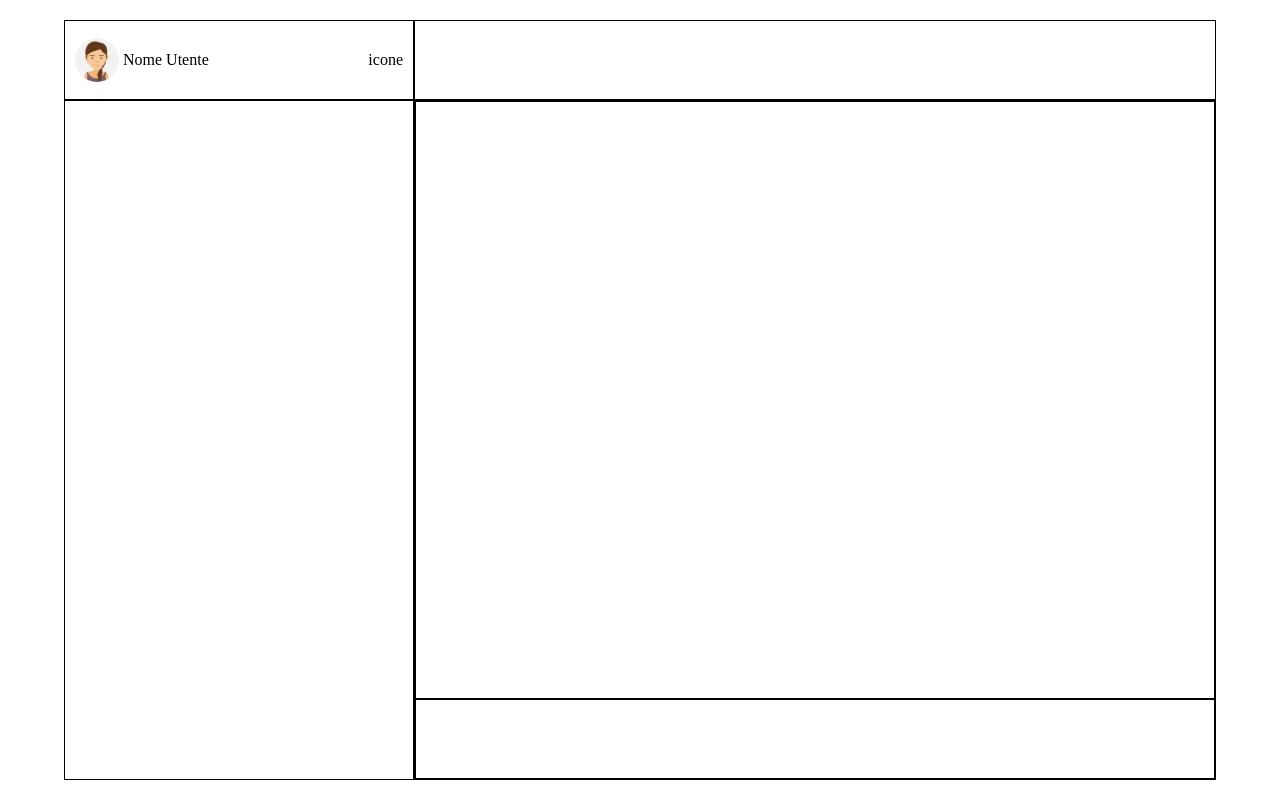
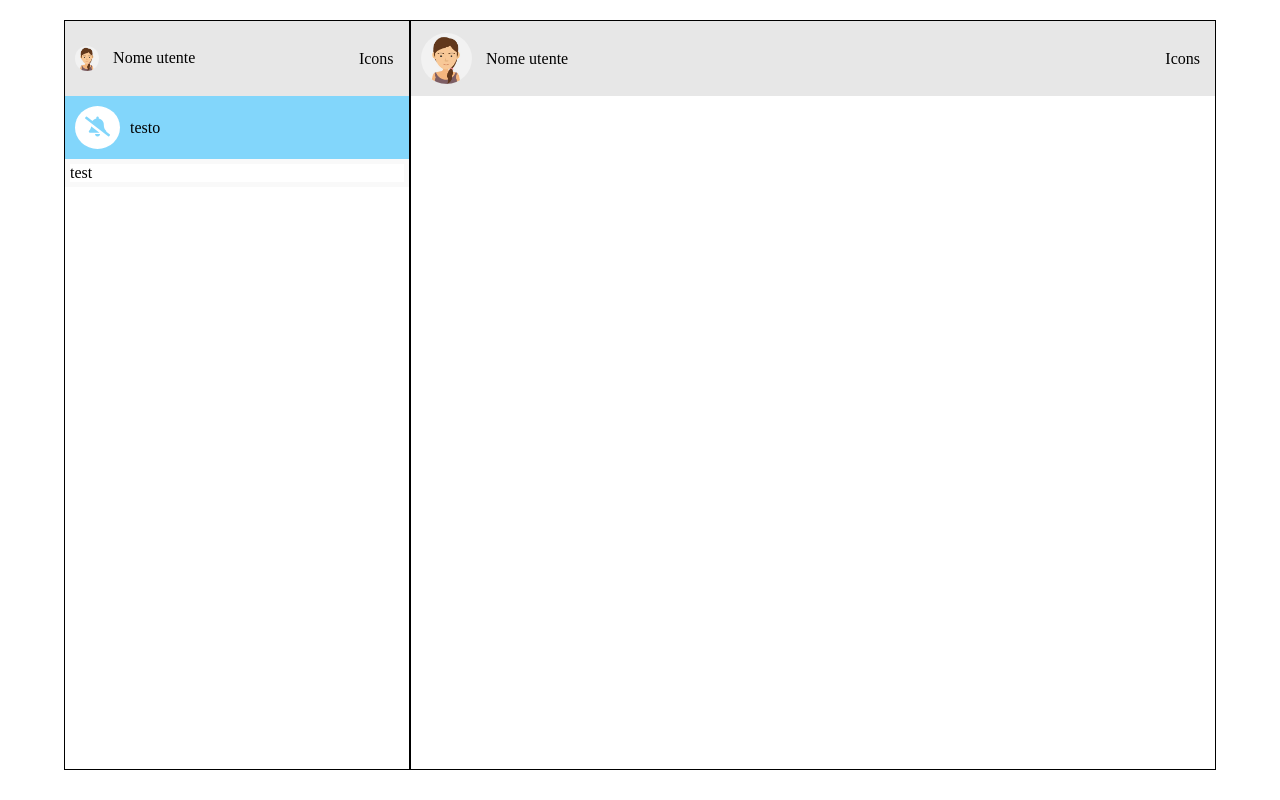
Before and after one commit to matteomichelon/vue-boolzapp, a plain HTML site: page index.html in a window 1280 px wide. Drawn offline with nearby package versions, Linux system fonts and the light colour scheme.

Commit message:
Aggiornato html e css con flex

```diff
--- a/css/style.css
+++ b/css/style.css
@@ -45,88 +45,83 @@ li {
     display: flex;
 }
 
-/* HEADER */
+/* User container */
 
-header {
-    height: 80px;
-    overflow: hidden;
+.user-container {
+    align-items: center;
+    background-color: #e7e7e7;
+    height: 75px;
+    justify-content: space-between;
 }
 
-/* Header-left */
-
-.header-left {
-    float: left;
-    height: 100%;
-    /* Width stesso di nav */
-    width: 350px;
-    overflow: hidden;
+.img-profile img {
+    width: 15%;
     padding: 10px;
-    /* display-flex */
-    align-items: center;
-    /* test */
-    border: 1px solid black;
-}
-
-
-
-header .user-profile img {
-    width: 15%;
     border-radius: 50%;
     vertical-align: middle;
 }
 
-header .user-profile span {
+.img-profile span {
     vertical-align: middle;
 }
 
-/* Header-right */
-
-.header-right {
-    float: left;
-    height: 100%;
-    /* Width stesso di main-right */
-    width: calc( 100% - 350px);
-    overflow: hidden;
-    /* test */
-    border: 1px solid black;
+.user-icons {
+    padding-right: 15px;
 }
 
 /* MAIN */
 
 main {
-    height: calc( 100% - 80px);
+    height: calc( 100% - 10px);
     width: 100%;
 }
 
-nav {
-    float: left;
-    width: 350px;
-    height: 100%;
-    overflow-y: auto;
+/* Container-left */
+
+.container-left {
+    width: 30%;
     /* test */
     border: 1px solid black;
 }
 
-.main-right {
-    float: left;
-    width: calc( 100% - 350px);
-    height: 100%;
-    overflow-y: auto;
+/* Servin Container */
+
+.servin-container{
+    align-items: center;
+    padding: 10px;
+    background-color: #82d6fb;
+}
+
+.bell-slash {
+    padding: 10px;
+    background-color: white;
+    border-radius: 50%;
+    font-size: 20px;
+}
+
+.bell-slash i{
+    color: #82d6fb;
+}
+
+.servin-text{
+    padding-left: 10px;
+}
+
+/* Finder */
+
+.finder-container{
+    background-color: #f9f9f9;
+    padding: 5px;
+}
+
+.finder{
+    background-color: white;
+}
+
+/* Container-right */
+
+.container-right {
+    width: 70%;
     /* test */
     border: 1px solid black;
 }
-
-.chat-container {
-    width: 100%;
-    height: calc(100% - 80px);
-    overflow-y: auto;
-    /* test */
-    border: 1px solid black;
-}
-
-.write-container {
-    width: 100%;
-    height: 80px;
-    /* test */
-    border: 1px solid black;
-}
--- a/index.html
+++ b/index.html
@@ -30,63 +30,61 @@
             <!-- Container -->
             <div class="container">
 
-                <!-- HEADER -->
-                <header>
+                <!-- MAIN -->
+                <main class=" display-flex">
 
-                    <!-- Header-left -->
-                    <div class="header-left display-flex">
+                    <!-- Container-left -->
+                    <div class="container-left">
 
-                        <div class="user-profile">
-                            <img src="img/avatar_io.jpg" alt="">
-                            <span>Nome Utente</span>
+                        <!-- User-container -->
+                        <div class="user-container display-flex">
+                            <div class="img-profile">
+                                <img src="img/avatar_io.jpg" alt="">
+                                <span>Nome utente</span>
+                            </div>
+                            <div class="user-icons">Icons</div>
                         </div>
+                        <!-- end User-container -->
 
-                        <div class="links-user">
-                            icone
+                        <!-- Servin Containe  -->
+                        <div class="servin-container display-flex">
+                            <div class="bell-slash">
+                                <i class="fas fa-bell-slash"></i>
+                            </div>
+                            <div class="servin-text">
+                                testo
+                            </div>
                         </div>
+                        <!-- end Servin Containe  -->
+
+                        <!-- Finder -->
+                        <div class="finder-container">
+
+                            <div class="finder">
+                                test
+                            </div>
+
+                        </div>
+                        <!-- end Finder -->
 
                     </div>
-                    <!-- end Header-left -->
+                    <!-- end Container-left -->
 
-                    <!-- Header-right -->
-                    <div class="header-right">
+                    <!-- Container-right -->
+                    <div class="container-right">
+
+                        <!-- User-container -->
+                        <div class="user-container display-flex">
+                            <div class="img-profile">
+                                <img src="img/avatar_io.jpg" alt="">
+                                <span>Nome utente</span>
+                            </div>
+                            <div class="user-icons">Icons</div>
+                        </div>
+                        <!-- end User-container -->
 
                     </div>
-                    <!-- end Header-right -->
-
-                </header>
-                <!-- end HEADER -->
-
-                <!-- MAIN -->
-                <main>
-
-                    <!-- Nav -->
-                    <nav>
-
-                    </nav>
-                    <!-- end Nav -->
-
-                    <!-- Main-right -->
-                    <div class="main-right">
-
-                        <!-- Chat-container -->
-                        <div class="chat-container">
-
-                        </div>
-                        <!-- end Chat-container -->
-
-                        <!-- Write container -->
-                        <div class="write-container">
-
-                        </div>
-                        <!-- end Write container -->
-
-                    </div>
-                    <!-- end Main-right -->
-
-
-
-
+                    <!-- end Container-right -->
 
                 </main>
                 <!-- end MAIN -->
```
